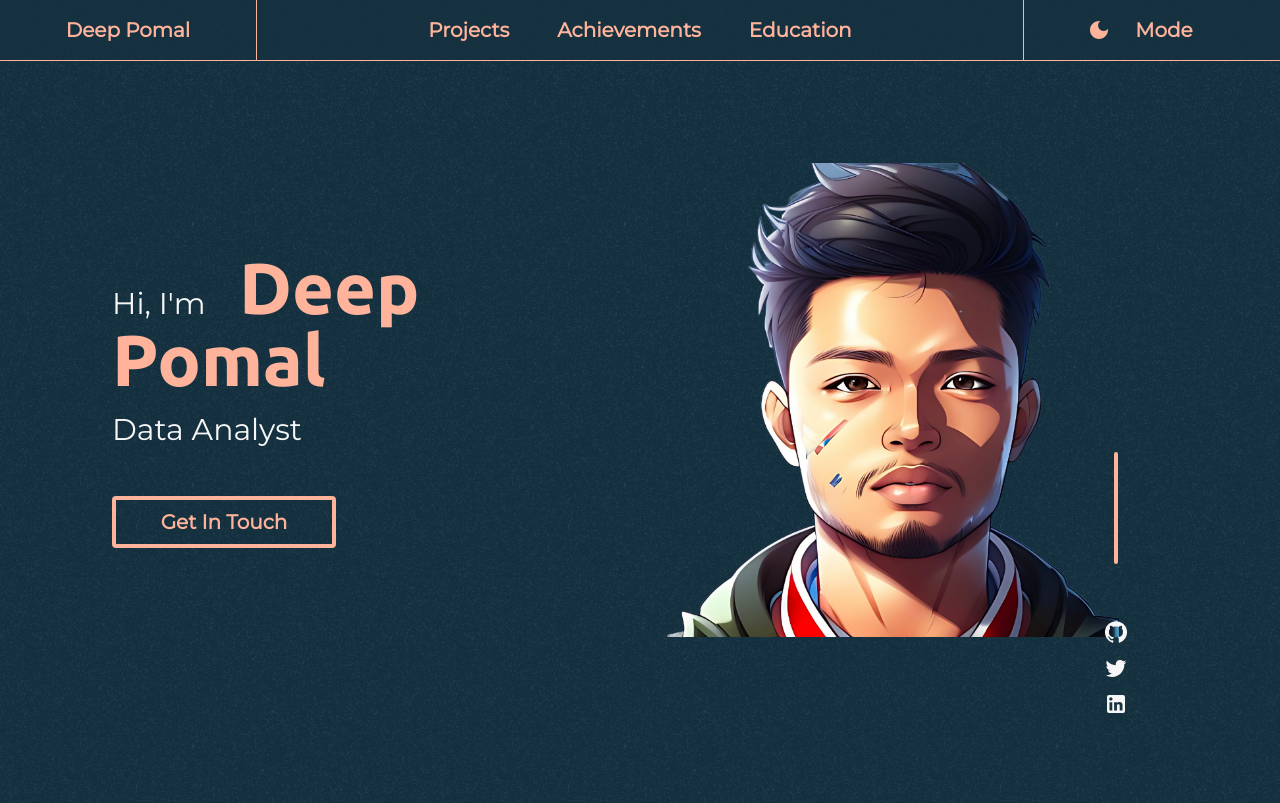
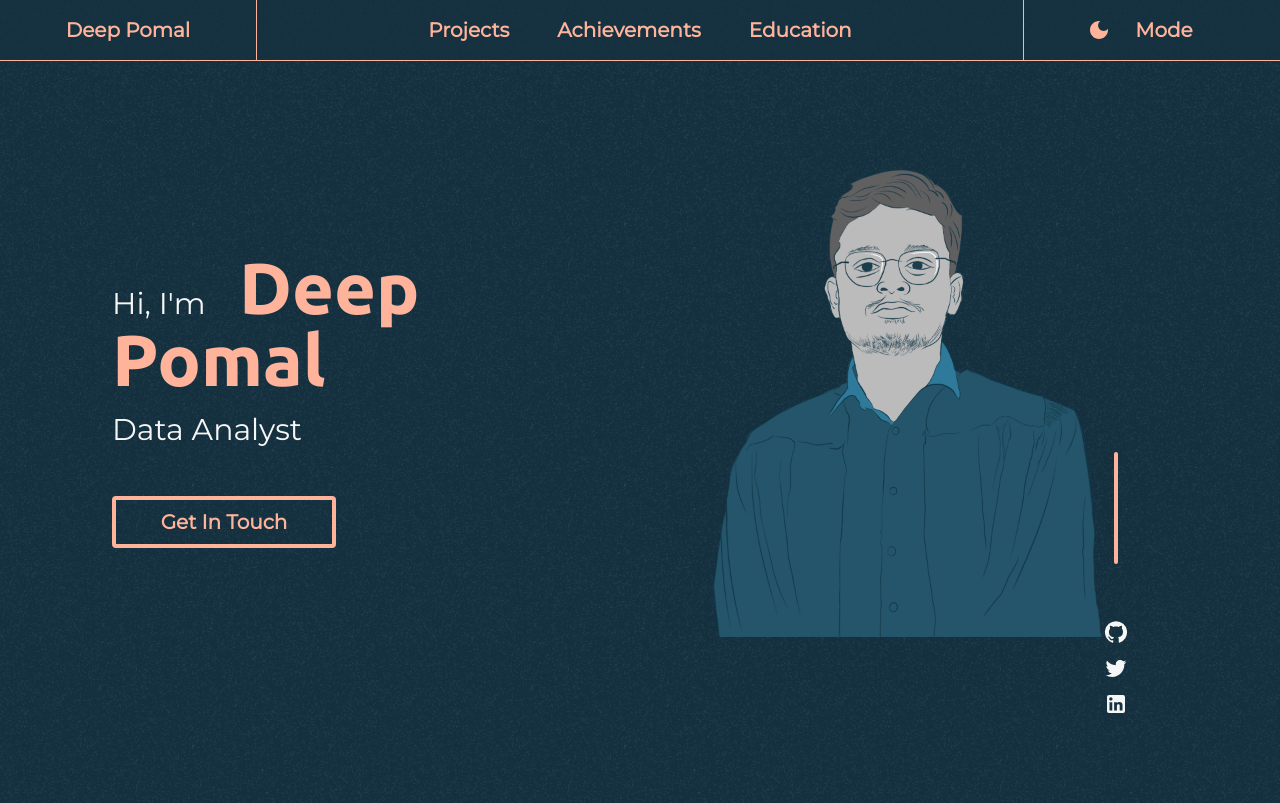
Before and after one commit to deeppomal/deeppomal-portfolio, a Next.js app: page / in a window 1280 px wide. Shown: the top 803 px of the page. Built offline with nearby package versions, Linux system fonts and the light colour scheme.

Commit message:
changed my photo

```diff
--- a/components/HomeScreen.js
+++ b/components/HomeScreen.js
@@ -28,7 +28,7 @@ export const HomeScreen = () => {
             <Image
               layout="fill"
               objectFit="contain"
-              src='/static/img1.png'
+              src='/static/meillus.png'
               alt='my picture'
             />
           </div>
```
Also changed, not shown: public/static/meillus.png (added).
